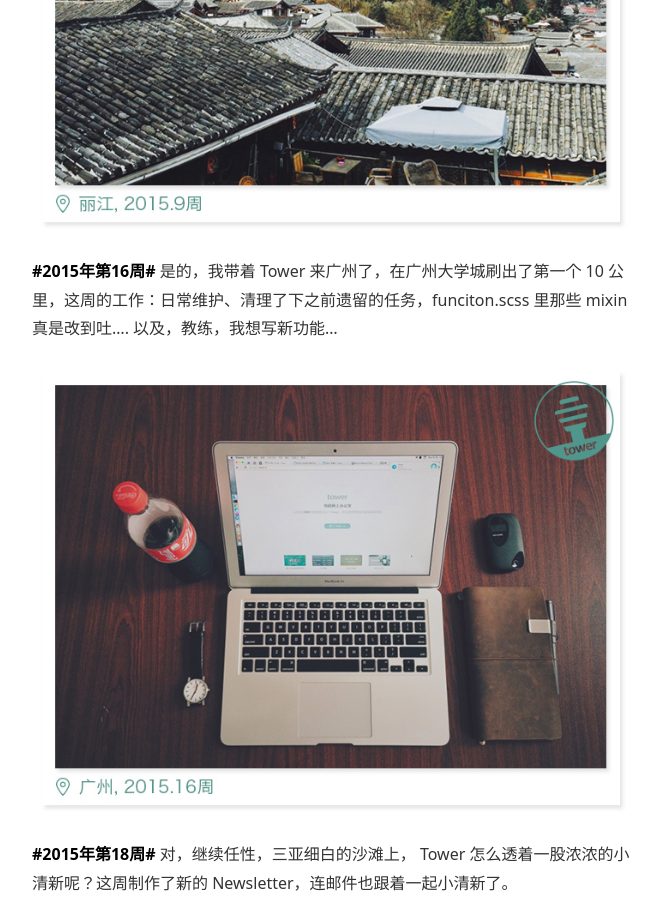
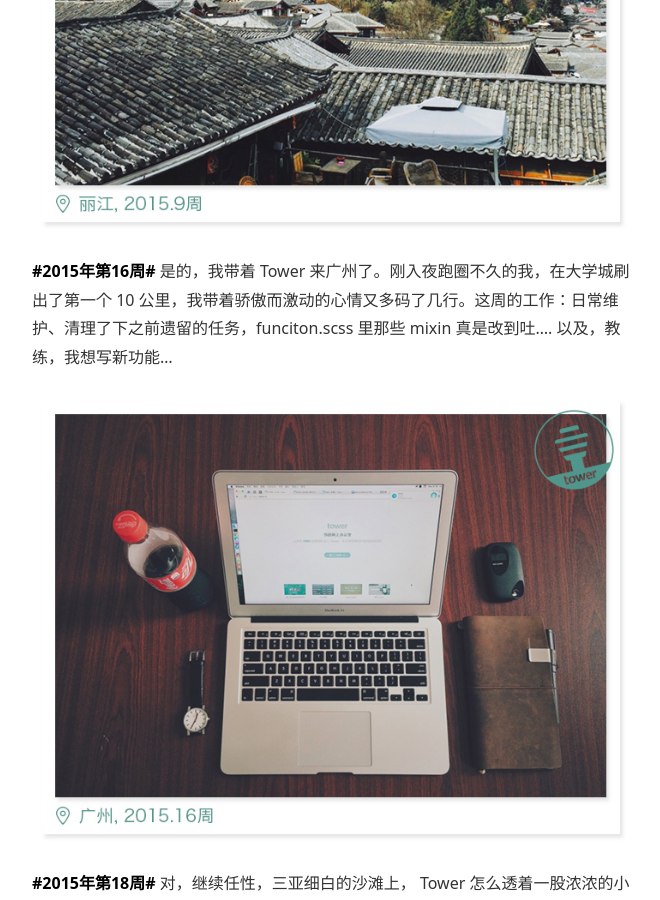
Before and after one commit to e42s/mycolorway.github.io, a Jekyll site: the page built from _posts/2015-08-07-tower-everywhere.md, in a window 1280 px wide and 900 px high, scrolled down 4933 px. Shown: the whole window, without its empty margins (308-968 px from the left). Built offline with Jekyll 4.4.1, drawn with Linux system fonts in a browser that asks for light colours; Markdown is read by kramdown in place of the engine named in the settings; some of the changed text lies outside the part shown.

Commit message:
modify 2015-08-07-tower-everywhere

```diff
--- a/_posts/2015-08-07-tower-everywhere.md
+++ b/_posts/2015-08-07-tower-everywhere.md
@@ -20,7 +20,7 @@
 
 ![doge][doge]
 
-毕业前的年<span class='grey'>（dou）</span>少<span class='grey'>（bi）</span>岁月按下不表，毕业后这一年，我走过许多地方的路，行过许多地方的桥，看过许多次数的云，喝过许多种类的酒，也正等着一个正当最好年华的姑娘。
+毕业前的年<span class='grey'>（dou）</span>少<span class='grey'>（bi）</span>岁月按下不表，毕业后这一年，我走过许多路，跨过许多河，看过许多云，喝过许多酒，也正等着一个倾国倾城、风华绝代、可爱无敌 、惊艳了时光、温柔了岁月的姑娘。
 
 当然，这段文艺体的文字不是我全部的生活，更多时候，我是在杭州的江边、在广州的雨中、在丽江的雪山下、在西昌的烧烤架旁、在三亚的沙滩边、在河北的家里...敲代码。是不是很酷炫！
 
@@ -37,7 +37,7 @@
 
 ![hangzhou][hangzhou]
 
-**\#2014年第39周\#**  9 月的杭州为什么天天下雨… 企业号流程好复杂啊，我搞了好久才明白怎么用，下周必须搞定企业号接入流程。这个月抽时间去南京和上海走了走，外滩写字楼里出来的精英们，杀气真重…
+**\#2014年第39周\#**  9 月的杭州为什么天天下雨... 企业号流程好复杂啊，我搞了好久才明白怎么用，下周必须搞定企业号接入流程。这个月抽时间去南京和上海走了走，外滩写字楼里出来的精英们，杀气真重...
 
 ![shanghai][shanghai]
 
@@ -55,7 +55,7 @@
 
 ![lijiang02][lijiang02]
 
-**\#2015年第16周\#**  是的，我带着 Tower 来广州了，在广州大学城刷出了第一个 10 公里，这周的工作：日常维护、清理了下之前遗留的任务，funciton.scss 里那些 mixin 真是改到吐.... 以及，教练，我想写新功能…
+**\#2015年第16周\#**  是的，我带着 Tower 来广州了。刚入夜跑圈不久的我，在大学城刷出了第一个 10 公里，我带着骄傲而激动的心情又多码了几行。这周的工作：日常维护、清理了下之前遗留的任务，funciton.scss 里那些 mixin 真是改到吐.... 以及，教练，我想写新功能...
 
 ![guangzhou][guangzhou]
 
```
